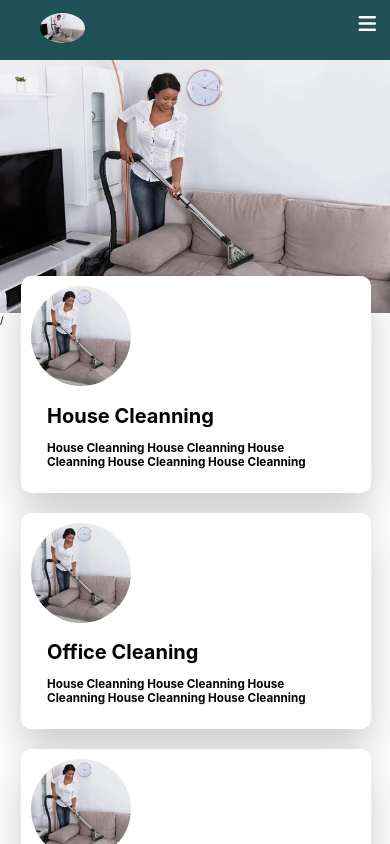
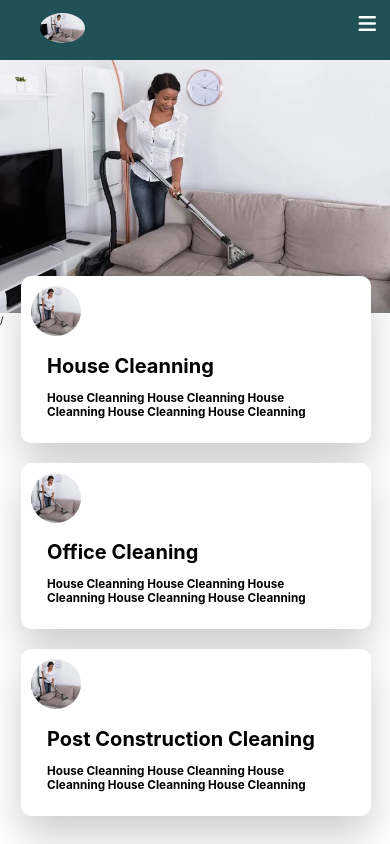
Before and after one commit to Alexkimathi/cleaning-services, a React (Create React App) app: page / in a window 390 px wide. Shown: the top 844 px of the page. Built offline with nearby package versions, Linux system fonts and the light colour scheme.

Commit message:
first commit

```diff
--- a/src/Components/careds.css
+++ b/src/Components/careds.css
@@ -53,6 +53,12 @@
     bottom: 5rem;
 
   }
+  .dets {
+    width: 5rem;
+    height: 5rem;
+    border-radius: 50%;
+    object-fit: cover;
+  }
 
 
 
```
